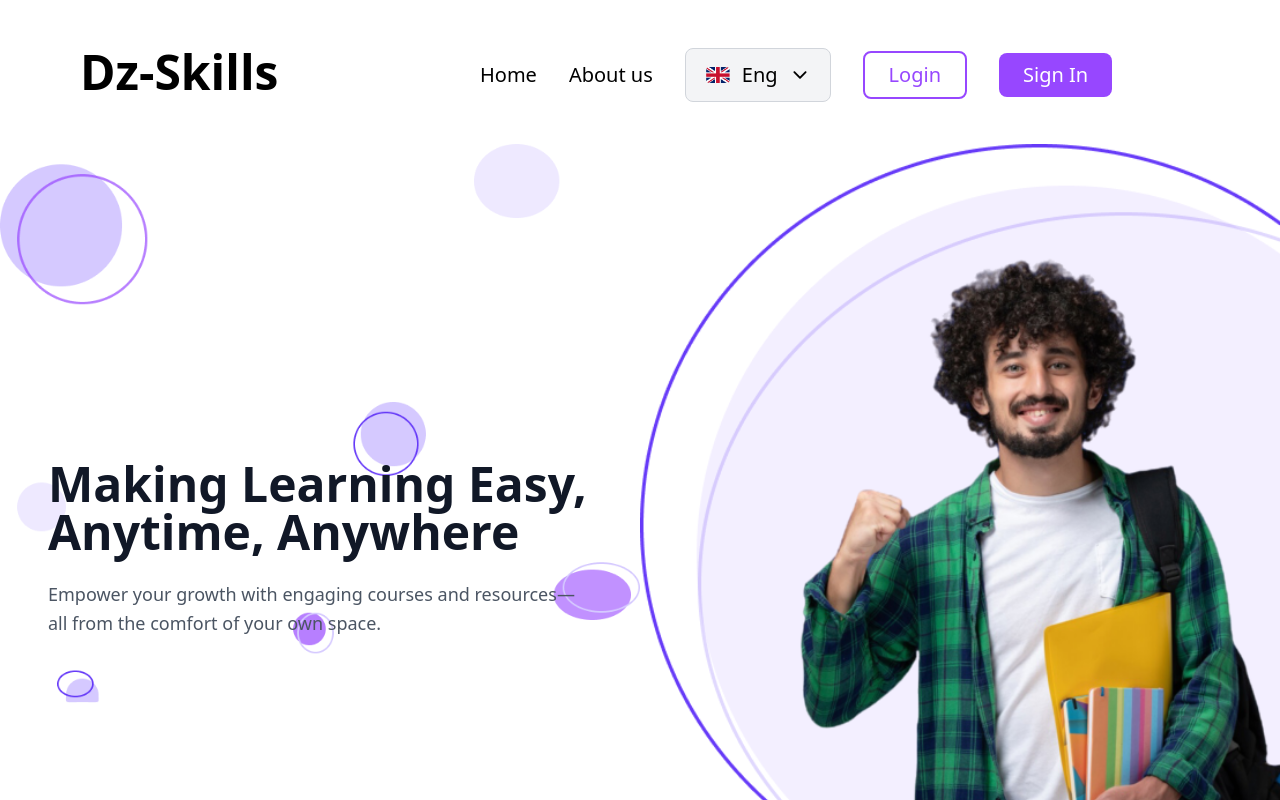
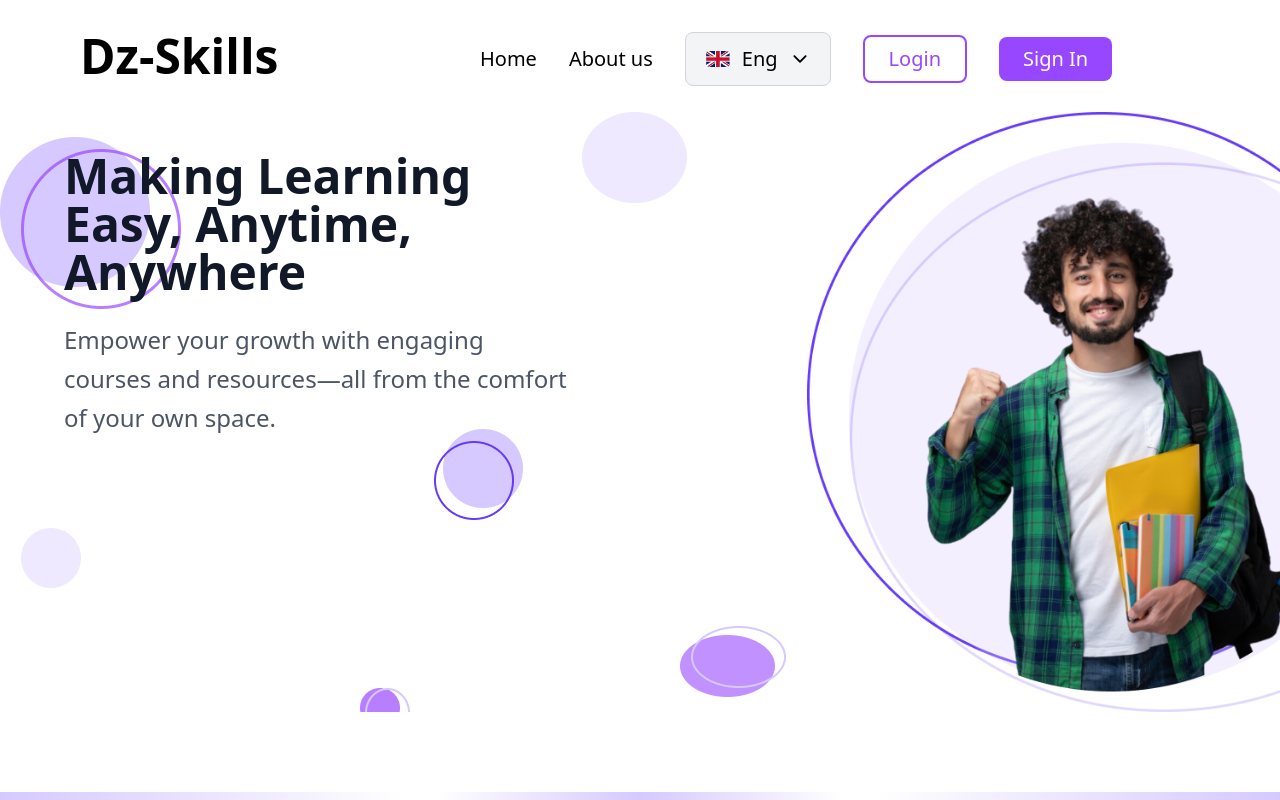
Before and after one commit to RebOussama/DzSkill-Plateforme, a React (Vite) app: page / in a window 1280 px wide. Shown: the top 800 px of the page. Built offline with nearby package versions, Linux system fonts and the light colour scheme.

Commit message:
basic changes

```diff
--- a/src/components/Categories/Categories.jsx
+++ b/src/components/Categories/Categories.jsx
@@ -43,7 +43,7 @@ const Categories = () => {
             {categories.map((category, index) => (
               <div
                 key={index}
-                className="relative bg-gray-100 flex-shrink-0 md:flex-shrink rounded-lg overflow-hidden shadow-md w-64 md:w-auto"
+                className="relative bg-gray-100 flex-shrink-0 md:flex-shrink rounded-lg overflow-hidden hide-scrollbar shadow-md w-64 md:w-auto"
               >
                 {/* Text positioned on top of the image */}
                 <h3 className="absolute top-0 left-0 w-full text-[32px] font-thin mb-2 text-white p-4">
--- a/src/components/CoursesAI/CoursesAI.jsx
+++ b/src/components/CoursesAI/CoursesAI.jsx
@@ -44,12 +44,15 @@ const PopularCourses = () => {
 
   return (
     <div className="bg-white py-8">
-      <h2 className="text-2xl font-bold mb-4 text-purple text-center">Courses Related to <span className='text-black'>“AI”</span></h2>
-      <div className="grid grid-cols-1 sm:grid-cols-2 md:grid-cols-3 lg:grid-cols-4 gap-4 overflow-x-auto hide-scrollbar">
+      <h2 className="text-2xl font-bold mb-4 text-purple text-center">
+        Courses Related to <span className="text-black">“AI”</span>
+      </h2>
+      {/* Responsive container */}
+      <div className="flex md:grid md:grid-cols-3 lg:grid-cols-4 gap-4 overflow-x-auto hide-scrollbar">
         {courses.map((course, index) => (
           <div
             key={index}
-            className="bg-gray-100 rounded-lg shadow-md overflow-hidden"
+            className="bg-gray-100 flex-shrink-0 md:flex-shrink rounded-lg shadow-md overflow-hidden w-72 md:w-auto"
           >
             <img
               src={course.image}
--- a/src/components/Hero/Hero.jsx
+++ b/src/components/Hero/Hero.jsx
@@ -4,34 +4,35 @@ import bubbles from '../../assets/Group32.png';
 
 const HeroSection = () => {
   return (
-    <div className="h-screen bg-white relative overflow-hidden z-[-10]">
+    <div className=" bg-white relative overflow-hidden z-[-10]">
       {/* Decorative Bubbles Background */}
       <img
         src={bubbles}
         alt="Decorative background with colorful bubbles"
-        className="absolute top-0 left-0 w-1/2 h-auto object-contain z-0"
+        className="absolute top-0 left-0 object-contain z-0"
       />
 
       {/* Main Content */}
       <div className="grid grid-cols-1 lg:grid-cols-2 h-full relative z-10">
         {/* Left Content */}
-        <div className="flex flex-col justify-center px-6 sm:px-8 lg:px-12 py-10 max-w-2xl mx-auto lg:mx-0">
+        <div className="flex flex-col px-10 sm:px-8 lg:px-16 py-10 max-w-2xl mx-auto lg:mx-0">
           <h1 className="text-4xl lg:text-5xl font-bold text-gray-900 mb-6 leading-tight">
             Making Learning Easy, Anytime, Anywhere
           </h1>
-          <p className="text-lg text-gray-600 leading-relaxed">
+          <p className="text-2xl text-gray-600 leading-relaxed">
             Empower your growth with engaging courses and resources—all from the comfort of your own space.
           </p>
         </div>
 
         {/* Right Image */}
-        <div className="relative h-full flex items-center justify-center hidden lg:flex">
-          <img
-            src={heroimg}
-            alt="Student holding books and learning materials"
-            className="w-full h-full object-contain"
-          />
-        </div>
+        <div className="hidden sm:flex items-center justify-end flex-1">
+  <img
+    src={heroimg}
+    alt="Student holding books and learning materials"
+    className="max-h-[600px] w-auto object-contain"
+  />
+</div>
+
       </div>
     </div>
   );
--- a/src/components/Navbar/Navbar.jsx
+++ b/src/components/Navbar/Navbar.jsx
@@ -28,7 +28,7 @@ const Navbar = () => {
 
   return (
     <>
-      <div className="bg-white py-12 px-20"> {/* Adjusted padding */}
+      <div className="bg-white py-8 px-20"> {/* Adjusted padding */}
         <div className="flex justify-between items-center">
           {/* Logo section */}
           <Link to='/' className="font-bold text-5xl">Dz-Skills</Link> {/* Adjusted font size */}
--- a/src/components/PopularCourses/PopularCourses.jsx
+++ b/src/components/PopularCourses/PopularCourses.jsx
@@ -45,11 +45,12 @@ const PopularCourses = () => {
   return (
     <div className="bg-white py-8">
       <h2 className="text-2xl font-bold mb-4 text-purple text-center">Popular Courses For You</h2>
-      <div className="grid grid-cols-1 sm:grid-cols-2 md:grid-cols-3 lg:grid-cols-4 gap-4">
+      {/* Responsive Container */}
+      <div className="flex md:grid md:grid-cols-3 lg:grid-cols-4 gap-4 overflow-x-auto hide-scrollbar">
         {courses.map((course, index) => (
           <div
             key={index}
-            className="bg-gray-100 rounded-lg shadow-md overflow-hidden"
+            className="bg-gray-100 flex-shrink-0 md:flex-shrink rounded-lg shadow-md overflow-hidden w-72 md:w-auto"
           >
             <img
               src={course.image}
```
